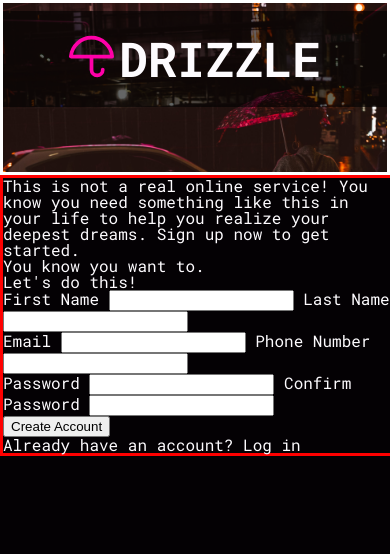
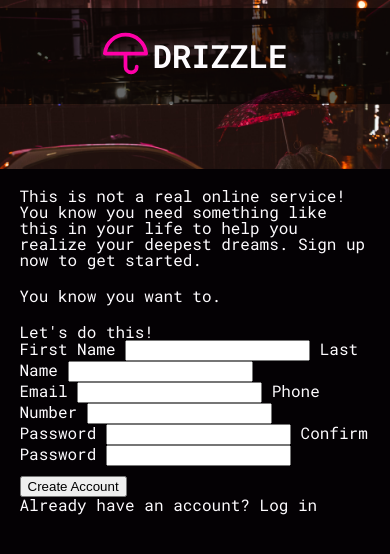
Before and after one commit to fjarm/Sign-Up-Form, a plain HTML site: page index.html in a window 390 px wide. Drawn offline with Linux system fonts and the light colour scheme.

Commit message:
Fix some mobile css and begin heading css

```diff
--- a/styles.css
+++ b/styles.css
@@ -73,12 +73,16 @@ body {
     height:100vh;
     display: flex;
     width: 800px;
-    border: solid white;
+    box-sizing: border-box;
 }
 
 .right-side-bar {
-    border: solid red;
     width: 100%;
+    box-sizing: border-box;
+    display: flex;
+    flex-direction: column;
+    margin: 60px;
+    gap: 10px;
 }
 
 img {
@@ -92,6 +96,17 @@ h1 {
     text-align: center;
 }
 
+h2 {
+    font-size: 1.5em;
+}
+
+.heading {
+    display: flex;
+    flex-direction: column;
+    gap: 20px;
+    margin-bottom: 10px;
+}
+
 .text-background {
     width: 100%;
     background: rgba(0, 0, 0, 0.6);
@@ -103,7 +118,7 @@ h1 {
     gap:5px;
 }
 
-@media only screen and (max-width: 500px) {
+@media only screen and (max-width: 700px) {
     body {
         flex-direction: column;
     }
@@ -111,7 +126,17 @@ h1 {
         height: 20vh;
         width: auto;
     }
+    .right-side-bar {
+        margin: 5vw;
+        width: 90vw;
+    }
     .text-background {
         margin-top: 1vh;
     }
+    h1 {
+        font-size: 2em;
+    }
+    h2 {
+        font-size: 1em;
+    }
 }
```
